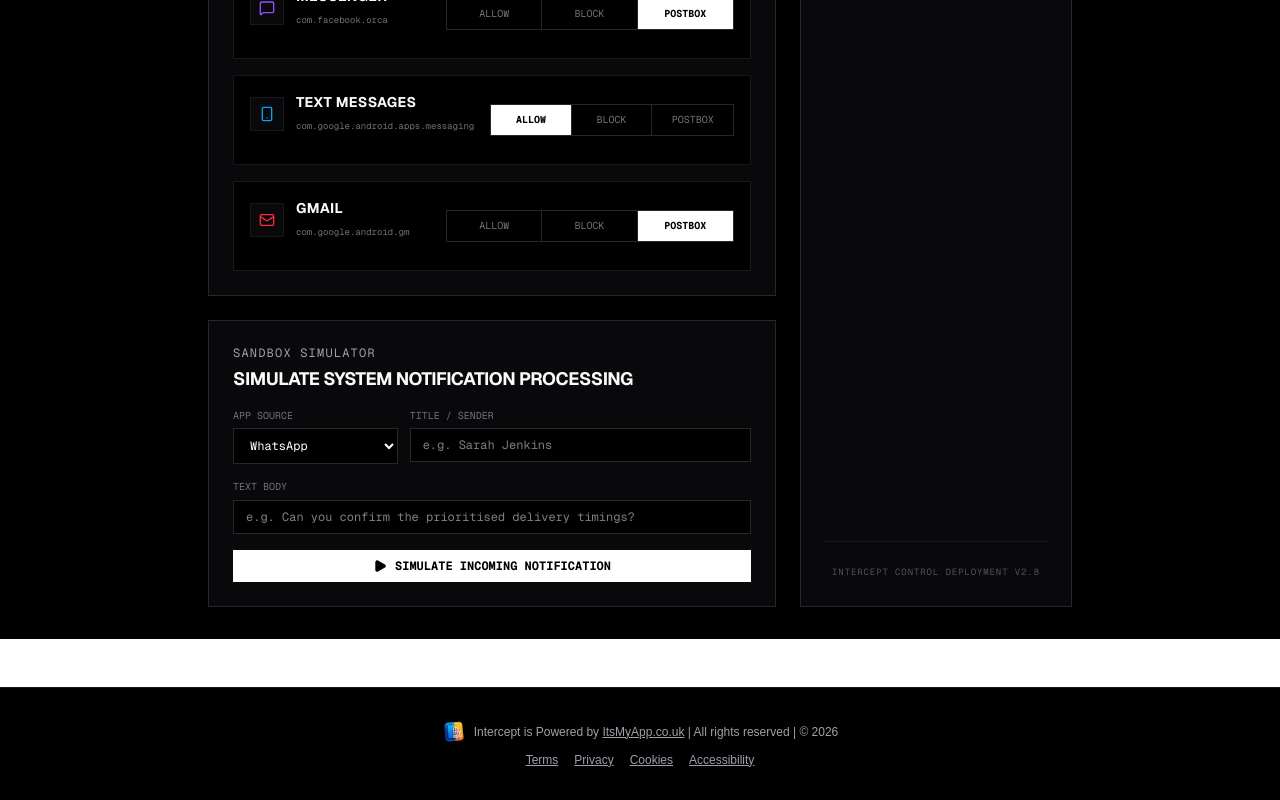
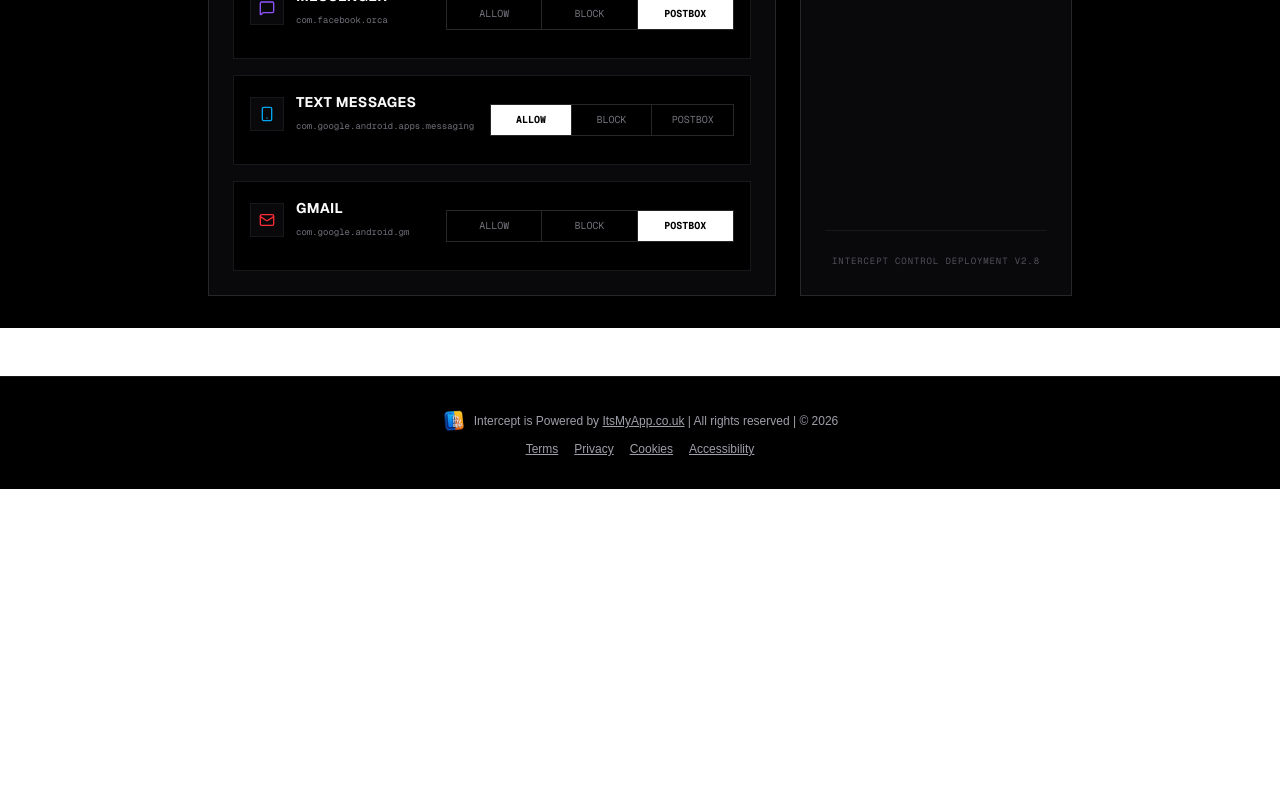
Before and after one commit to itsmyapp-code/intercept, a Next.js app in the folder interface/: page / in a window 1280 px wide. Shown: the part 1022-1822 px from the top of the page. After the commit the page ends 1511 px from the top, so only its background shows below. Built offline with nearby package versions, Linux system fonts and the light colour scheme.

Commit message:
hide sandbox panel from control dashboard

```diff
--- a/interface/src/components/InterceptDashboard.tsx
+++ b/interface/src/components/InterceptDashboard.tsx
@@ -655,89 +655,6 @@
             </div>
           </section>
 
-          {/* Simulator Panel for testing */}
-          <section className="border border-zinc-800 bg-[#09090b] p-6 space-y-4">
-            <div>
-              <h2 className="text-xs font-mono text-zinc-400 uppercase tracking-widest">
-                Sandbox Simulator
-              </h2>
-              <p className="text-lg font-bold uppercase tracking-tight mt-1">
-                Simulate System Notification Processing
-              </p>
-            </div>
-
-            <form onSubmit={handleSimulateNotification} className="space-y-4 text-xs font-mono">
-              <div className="grid grid-cols-1 sm:grid-cols-3 gap-3">
-                <div className="flex flex-col gap-1.5">
-                  <label className="text-[10px] text-zinc-500 uppercase">APP SOURCE</label>
-                  <select
-                    value={simApp}
-                    onChange={e => setSimApp(e.target.value as AppKey)}
-                    className="bg-black border border-zinc-800 px-3 py-2 text-white rounded-none w-full"
-                  >
-                    {APPS.map(a => (
-                      <option key={a.key} value={a.key}>{a.name}</option>
-                    ))}
-                  </select>
-                </div>
-
-                <div className="flex flex-col gap-1.5 sm:col-span-2">
-                  <label className="text-[10px] text-zinc-500 uppercase">TITLE / SENDER</label>
-                  <input
-                    type="text"
-                    value={simSender}
-                    onChange={e => setSimSender(e.target.value)}
-                    placeholder="e.g. Sarah Jenkins"
-                    className="bg-black border border-zinc-800 px-3 py-2 text-white rounded-none w-full"
-                  />
-                </div>
-              </div>
-
-              <div className="flex flex-col gap-1.5">
-                <label className="text-[10px] text-zinc-500 uppercase">TEXT BODY</label>
-                <input
-                  type="text"
-                  value={simMessage}
-                  onChange={e => setSimMessage(e.target.value)}
-                  placeholder="e.g. Can you confirm the prioritised delivery timings?"
-                  className="bg-black border border-zinc-800 px-3 py-2 text-white rounded-none w-full"
-                />
-              </div>
-
-              <button
-                type="submit"
-                className="w-full bg-white text-black font-bold uppercase py-2 hover:bg-zinc-200 transition-colors flex items-center justify-center gap-2"
-              >
-                <Play className="w-3.5 h-3.5 fill-black" />
-                SIMULATE INCOMING NOTIFICATION
-              </button>
-            </form>
-
-            {/* Simulation Log stream */}
-            {simulationLogs.length > 0 && (
-              <div className="border-t border-zinc-900 pt-4 space-y-2">
-                <span className="text-[10px] text-zinc-500 font-mono uppercase">SIMULATOR LOG STREAM:</span>
-                <div className="bg-black border border-zinc-900 p-3 max-h-40 overflow-y-auto space-y-1.5 text-[10px] font-mono">
-                  {simulationLogs.map(log => (
-                    <div key={log.id} className="flex flex-col border-b border-zinc-900 pb-1.5 last:border-0 last:pb-0">
-                      <div className="flex items-center justify-between">
-                        <span className="text-zinc-500">
-                          {new Date(log.timestamp).toLocaleTimeString("en-GB")}
-                        </span>
-                        <span className={log.status === "INTERCEPTED" ? "text-orange-500 font-bold" : "text-emerald-500 font-bold"}>
-                          [{log.status}]
-                        </span>
-                      </div>
-                      <div className="text-zinc-300">
-                        {APPS.find(a => a.key === log.appKey)?.name}: {log.reason}
-                      </div>
-                    </div>
-                  ))}
-                </div>
-              </div>
-            )}
-          </section>
-
         </div>
 
         {/* Right Column - The Vault */}
@@ -782,7 +699,7 @@
                     Vault is empty
                   </p>
                   <p className="text-[9px] max-w-xs px-4">
-                    Simulate alerts using the sandbox panel to test the interception routing rules.
+                    Notifications captured from your device will appear here in chronological order.
                   </p>
                 </div>
               ) : (
```
